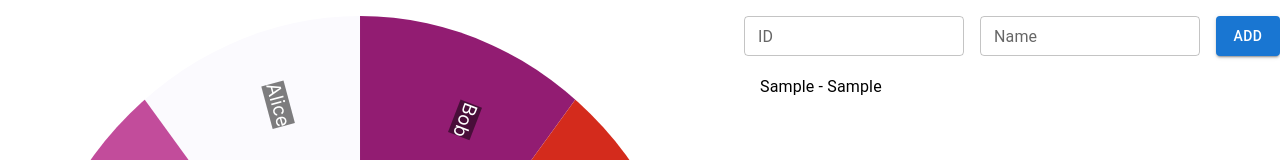
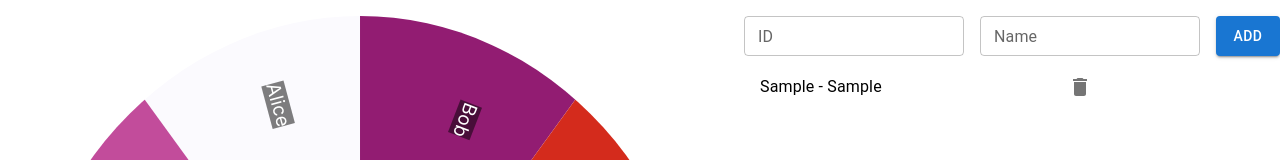
Before and after one commit to DinhL3/tamk-wheel-of-fortune-react, a React (Create React App) app: page / in a window 1280 px wide. Both pictures are taken after typing "Sample", "Sample" into the empty fields and a click on the button "ADD". Shown: the top 160 px of the page. Built offline with nearby package versions, Linux system fonts and the light colour scheme.

Commit message:
add remove icon, existing player check

```diff
--- a/package.json
+++ b/package.json
@@ -5,7 +5,8 @@
   "dependencies": {
     "@emotion/react": "^11.11.4",
     "@emotion/styled": "^11.11.5",
-    "@mui/material": "^5.15.16",
+    "@mui/icons-material": "^5.15.19",
+    "@mui/material": "^5.15.19",
     "@testing-library/jest-dom": "^5.17.0",
     "@testing-library/react": "^13.4.0",
     "@testing-library/user-event": "^13.5.0",
--- a/src/components/Players/PlayerList.tsx
+++ b/src/components/Players/PlayerList.tsx
@@ -10,6 +10,9 @@ import { FixedSizeList, ListChildComponentProps } from 'react-window';
 
 import { PlayersContext } from '../../store/players-context';
 import { Player } from '../../models/player.model';
+import ListItemIcon from '@mui/material/ListItemIcon';
+import DeleteIcon from '@mui/icons-material/Delete';
+import IconButton from '@mui/material/IconButton';
 
 const PlayerList = () => {
   const [newPlayerId, setNewPlayerId] = useState<string>('');
@@ -54,6 +57,11 @@ const PlayerList = () => {
   const handleAddPlayer = () => {
     if (idError !== '' || nameError !== '') return;
 
+    if (playersCtx.players.some((player) => player.id === newPlayerId)) {
+      setIdError('ID already exists');
+      return;
+    }
+
     const newPlayer: Player = {
       id: newPlayerId,
       name: newPlayerName,
@@ -75,6 +83,13 @@ const PlayerList = () => {
         <ListItemText
           primary={`${playersCtx.players[index].id} - ${playersCtx.players[index].name}`}
         />
+        <IconButton
+          edge="end"
+          aria-label="delete"
+          onClick={() => playersCtx.removePlayer(playersCtx.players[index].id)}
+        >
+          <DeleteIcon />
+        </IconButton>
       </ListItemButton>
     </ListItem>
   );
--- a/src/store/players-context.tsx
+++ b/src/store/players-context.tsx
@@ -4,7 +4,7 @@ import { Player } from '../models/player.model';
 type PlayersContextObj = {
   players: Player[];
   addPlayer: (player: Player) => void;
-  removePlayer: (player: Player) => void;
+  removePlayer: (id: string) => void;
 };
 
 export const PlayersContext = createContext<PlayersContextObj>({
@@ -24,8 +24,10 @@ const PlayersContextProvider = ({ children }: Props) => {
     setPlayers((prevPlayers) => [...prevPlayers, player]);
   };
 
-  const removePlayer = (player: Player) => {
-    setPlayers((prevPlayers) => prevPlayers.filter((p) => p.id !== player.id));
+  const removePlayer = (id: string) => {
+    setPlayers((prevPlayers) =>
+      prevPlayers.filter((player) => player.id !== id)
+    );
   };
 
   const contextValue: PlayersContextObj = {
```
Also changed, not shown: 1 other file (tests, documents, lock files or other folders).
